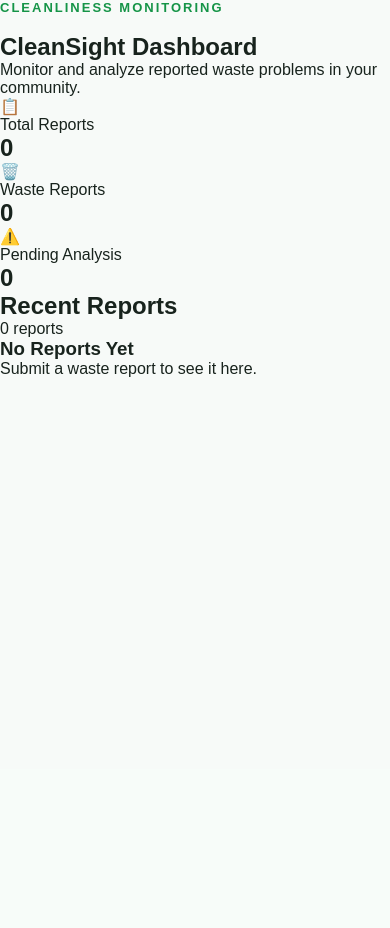
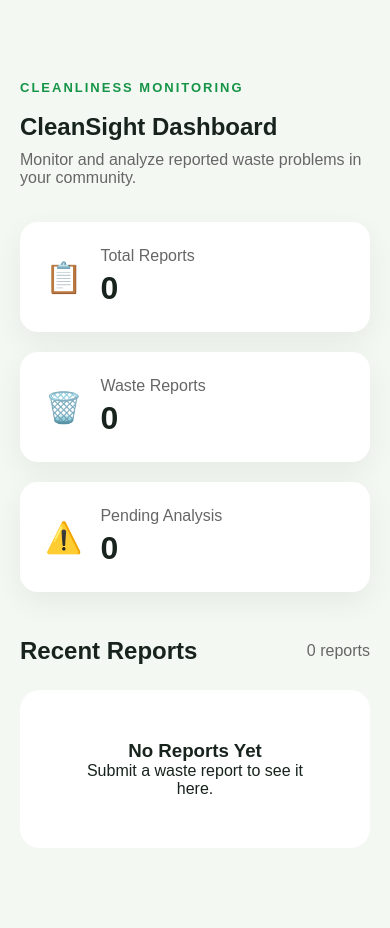
Before and after one commit to Shivansh-singh-2548/CleanSightAI, a Flask app: page /dashboard in a window 390 px wide. Shown: the part 75-1003 px from the top of the page. Before the commit the page ends 452 px from the top, so only its background shows below. Run offline with Flask 3, Linux system fonts and the light colour scheme; data that the repository does not hold is empty.

Commit message:
create dashboard

```diff
--- a/app.py
+++ b/app.py
@@ -1,4 +1,4 @@
-from flask import Flask, render_template, request
+from flask import Flask, render_template, request, send_from_directory
 import os
 import sqlite3
 
@@ -112,12 +112,14 @@ def report():
         location=location
     )
 
+
 # ================= DASHBOARD =================
 
 @app.route("/dashboard")
 def dashboard():
 
     conn = sqlite3.connect("cleansight.db")
+
     conn.row_factory = sqlite3.Row
 
     cursor = conn.cursor()
@@ -137,10 +139,22 @@ def dashboard():
     )
 
 
+# ================= UPLOADED IMAGES =================
+
+@app.route("/uploads/<filename>")
+def uploaded_file(filename):
+
+    return send_from_directory(
+        app.config["UPLOAD_FOLDER"],
+        filename
+    )
+
+
 # ================= START APP =================
 
 init_db()
 
+
 if __name__ == "__main__":
 
     app.run(debug=True)
--- a/static/style.css
+++ b/static/style.css
@@ -598,4 +598,176 @@ footer p {
     min-width: 130px;
 }
 
+/* ================= DASHBOARD ================= */
+
+.dashboard {
+    min-height: 100vh;
+    padding: 80px 20px;
+    background: #f4f8f3;
 }
+
+.dashboard-container {
+    max-width: 1100px;
+    margin: 0 auto;
+}
+
+.dashboard-container h1 {
+    margin: 10px 0;
+}
+
+.dashboard-intro {
+    color: #666;
+    margin-bottom: 35px;
+}
+
+
+/* ================= STATS ================= */
+
+.dashboard-stats {
+    display: grid;
+    grid-template-columns: repeat(3, 1fr);
+    gap: 20px;
+    margin-bottom: 45px;
+}
+
+.stat-card {
+    background: white;
+    padding: 25px;
+    border-radius: 18px;
+    display: flex;
+    align-items: center;
+    gap: 18px;
+    box-shadow: 0 10px 30px rgba(0, 0, 0, 0.06);
+}
+
+.stat-icon {
+    font-size: 30px;
+}
+
+.stat-card p {
+    margin: 0 0 5px;
+    color: #666;
+}
+
+.stat-card h2 {
+    margin: 0;
+    font-size: 32px;
+}
+
+
+/* ================= REPORT SECTION ================= */
+
+.dashboard-section {
+    margin-top: 30px;
+}
+
+.section-heading {
+    display: flex;
+    justify-content: space-between;
+    align-items: center;
+    margin-bottom: 25px;
+}
+
+.section-heading h2 {
+    margin: 0;
+}
+
+.section-heading span {
+    color: #666;
+}
+
+
+/* ================= REPORT GRID ================= */
+
+.reports-grid {
+    display: grid;
+    grid-template-columns: repeat(2, 1fr);
+    gap: 25px;
+}
+
+.dashboard-report-card {
+    background: white;
+    border-radius: 20px;
+    overflow: hidden;
+    box-shadow: 0 10px 30px rgba(0, 0, 0, 0.06);
+}
+
+
+/* ================= REPORT IMAGE ================= */
+
+.report-image {
+    width: 100%;
+    height: 220px;
+    background: #e9eee9;
+    overflow: hidden;
+}
+
+.report-image img {
+    width: 100%;
+    height: 100%;
+    object-fit: cover;
+}
+
+
+/* ================= REPORT CONTENT ================= */
+
+.report-content {
+    padding: 25px;
+}
+
+.report-card-header {
+    display: flex;
+    justify-content: space-between;
+    align-items: center;
+    margin-bottom: 20px;
+}
+
+.report-card-header h3 {
+    margin: 0;
+}
+
+.status {
+    padding: 6px 12px;
+    border-radius: 20px;
+    background: #fff3cd;
+    color: #856404;
+    font-size: 13px;
+}
+
+.report-details p {
+    margin: 12px 0;
+    color: #555;
+}
+
+.report-details strong {
+    display: inline-block;
+    min-width: 100px;
+    color: #222;
+}
+
+
+/* ================= EMPTY REPORTS ================= */
+
+.empty-reports {
+    background: white;
+    padding: 50px;
+    text-align: center;
+    border-radius: 20px;
+}
+
+
+/* ================= MOBILE ================= */
+
+@media (max-width: 768px) {
+
+    .dashboard-stats {
+        grid-template-columns: 1fr;
+    }
+
+    .reports-grid {
+        grid-template-columns: 1fr;
+    }
+
+}
+
+}
--- a/templates/dashboard.html
+++ b/templates/dashboard.html
@@ -167,9 +167,9 @@
                             <div class="report-image">
 
                                 <img
-                                    src="{{ url_for('static', filename='placeholder.png') }}"
-                                    alt="Waste Report"
-                                >
+    src="{{ url_for('uploaded_file', filename=report['image']) }}"
+    alt="Waste Report"
+>
 
                             </div>
 
```
Also changed, not shown: templates/index.html (+7 -6 lines).
